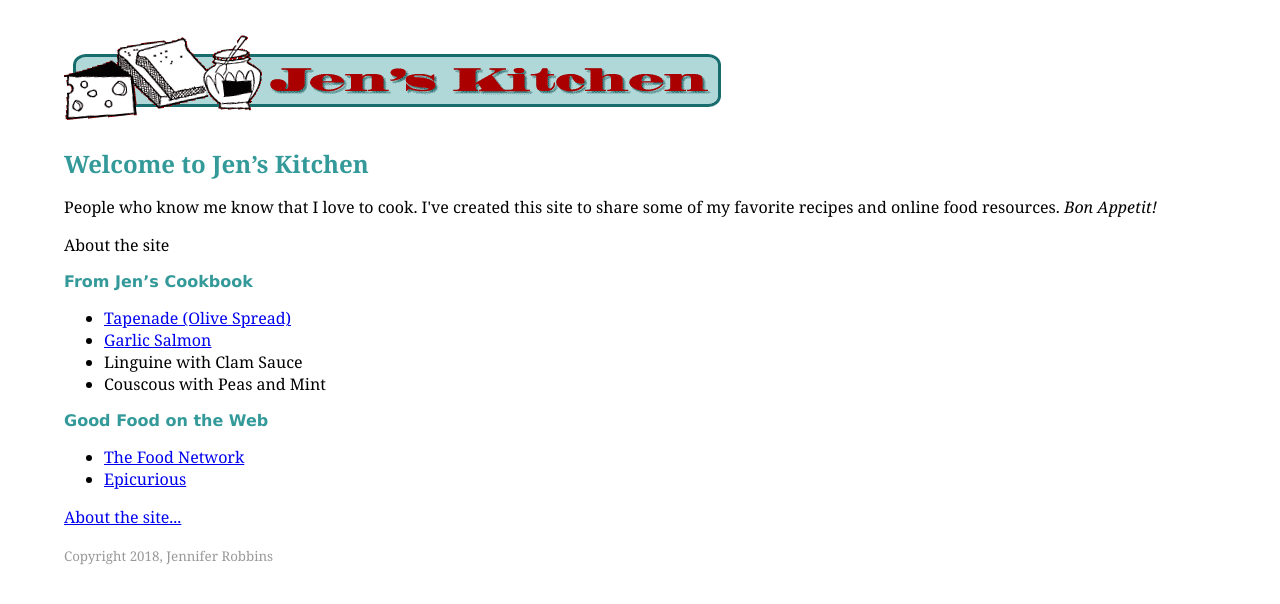
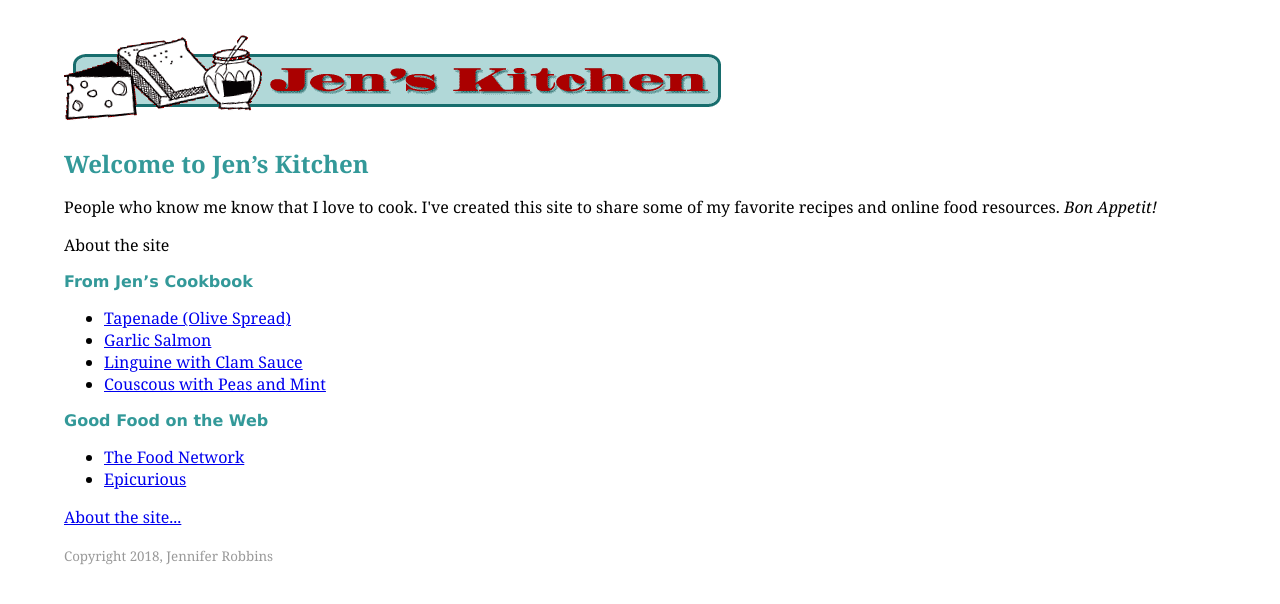
Before and after one commit to Shavima/shavima.github.io, a plain HTML site: page jenskitchen/index.html in a window 1280 px wide. Drawn offline with Linux system fonts and the light colour scheme.

Commit message:
Update index.html

```diff
--- a/jenskitchen/index.html
+++ b/jenskitchen/index.html
@@ -37,8 +37,8 @@ small {
 <ul>
   <li><a href="recipes/tapenade.html">Tapenade (Olive Spread)</a></li>
   <li><a href="recipes/salmon.html">Garlic Salmon</a></li>
-  <li>Linguine with Clam Sauce</li>
-  <li>Couscous with Peas and Mint</li>
+  <li><a href="recipes/pasta/linguine.html">Linguine with Clam Sauce</li>
+  <li><a href="recipes/pasta/couscous.html">Couscous with Peas and Mint</a></li>
 </ul>
 
 <h2>Good Food on the Web</h2>
```
